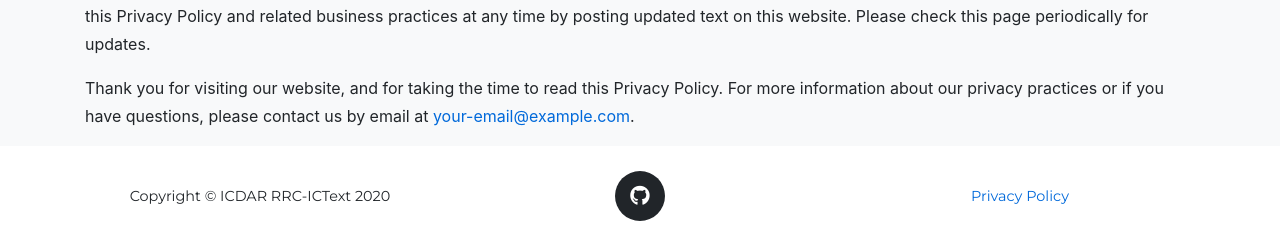
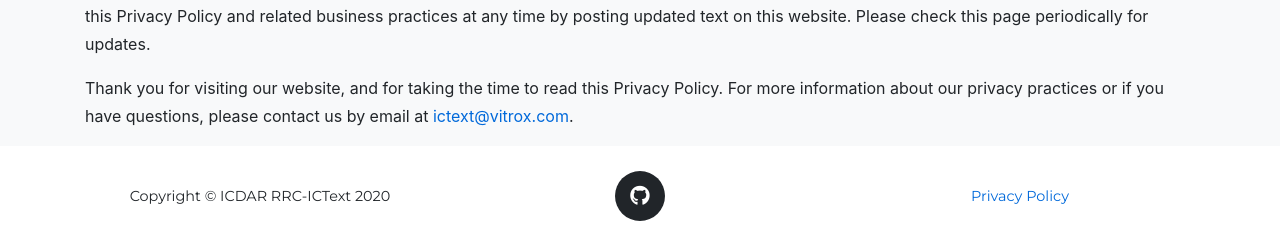
Before and after one commit to vitrox-technologies/icdar_ictext, a Jekyll site: the page built from legal.md, in a window 1280 px wide and 1248 px high. Shown: the part 1002-1245 px from the top of the window. Built offline with Jekyll 4.4.1, drawn with Linux system fonts in a browser that asks for light colours; some web fonts are replaced.

Commit message:
Update _config.yml

```diff
--- a/_config.yml
+++ b/_config.yml
@@ -17,7 +17,7 @@ url    : "" # the base hostname & protocol for your site, e.g. http://example.co
 baseurl: "" # the subpath of your site, e.g. /blog
 
 title      : ICDAR RRC-ICText
-email      : your-email@example.com #this is also the email contact forms will go to
+email      : ictext@vitrox.com #this is also the email contact forms will go to
 description: "The Official Website of ICDAR RRC-ICText"
 author     : ViTrox
 # logo:     #optional, defaults to site title
@@ -32,6 +32,9 @@ collections:
 
 markdown: kramdown
 
+plugins:
+  - jekyll-sitemap
+
 # Uncomment following line to use Formspree form ID based URL instead of email based URL
 # Details: https://help.formspree.io/hc/en-us/articles/360017735154-How-to-prevent-spam
 # formspree_form_path: "f/a_form_id"
```
